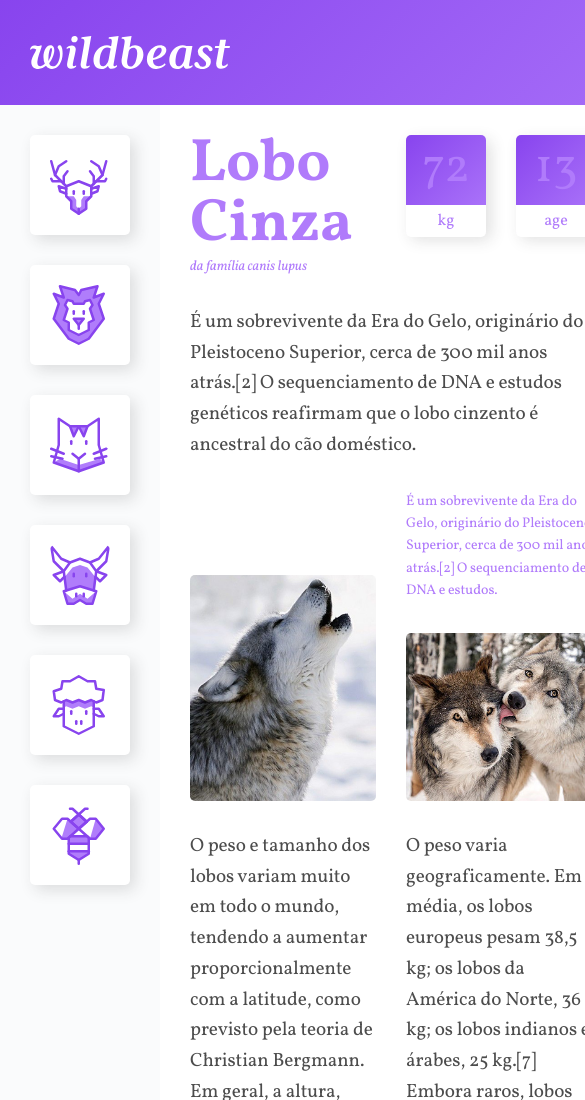
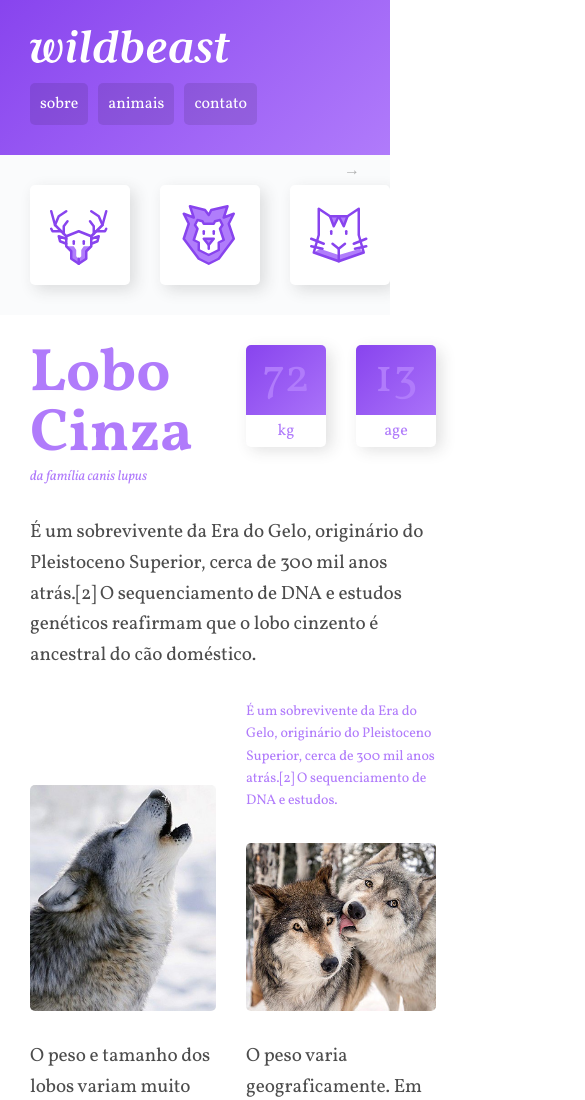
Before and after one commit to irailtonreis/wildbeast, a plain HTML site: page index.html in a window 390 px wide. Shown: the top 1100 px of the page, 585 px wide, since content can reach past the window. Drawn offline with Linux system fonts and the light colour scheme.

Commit message:
style: adiciona estilo responsivo

```diff
--- a/css/styles.css
+++ b/css/styles.css
@@ -27,6 +27,31 @@ img{
     "sidenav content anuncios"
     "footer footer footer"
     ;
+}
+
+@media(max-width: 1200px){
+    .estrutura{
+        grid-template-areas:
+        "header header header"
+        "sidenav content content"
+        "sidenav anuncios anuncios"
+        "footer footer footer"
+        ;
+    }
+}
+
+
+@media(max-width: 760px){
+    .estrutura{
+       grid-template-columns: 100%;
+       grid-template-areas:
+        "header"
+        "sidenav"
+        "content"
+        "anuncios"
+        "footer"
+       ;
+    }
 }
 
 .header {
@@ -63,6 +88,21 @@ img{
     background: rgba(0, 0, 0, .5);
 }
 
+@media(max-width: 760px){
+    .header{
+        grid-template-columns: auto;
+    }
+    .logo{
+        margin-bottom: 20px;
+    }
+    .header nav a {
+        font-size: 1em;
+    }
+    .header li + li {
+        margin-left: 10px;
+    }
+}
+
 /* Sidenav */
 
 .sidenav {
@@ -85,9 +125,45 @@ img{
 
 .sidenav li a:hover {
     background: #B07BFB;
-
 }
 
+@keyframes seta {
+    from{
+        right: 30px;
+    }
+    to{
+        left: 20px;
+    }
+}
+
+@media(max-width: 760px){
+    .sidenav {
+        position: relative;
+        overflow-x: auto;
+        -webkit-overflow-scrolling: touch;
+        -ms-overflow-style: -ms-autohiding-scrollbar;
+    }
+    .sidenav::after{
+        content: '→';
+        position: absolute;
+        top: 5px;
+        right: 30px;
+        color: rgba(0, 0, 0, .3);
+        animation: seta .5s ease-in 0 infinite alternate;
+    }
+   .sidenav ul {
+       display: flex;
+   }
+   .sidenav li {
+       flex: 1 0 60px;
+   }
+   .sidenav {
+       padding: 0 30px;
+   }
+   .sidenav li a {
+       margin: 30px 30px 30px 0;
+   }
+}
 /* Content */
 
 .content {
@@ -181,7 +257,6 @@ img{
     font-family: Courier, monospace;
     font-size: 1.25em;
     padding: 15px;
-    border-bottom:
 }
 
 .atributos li + li {
```
